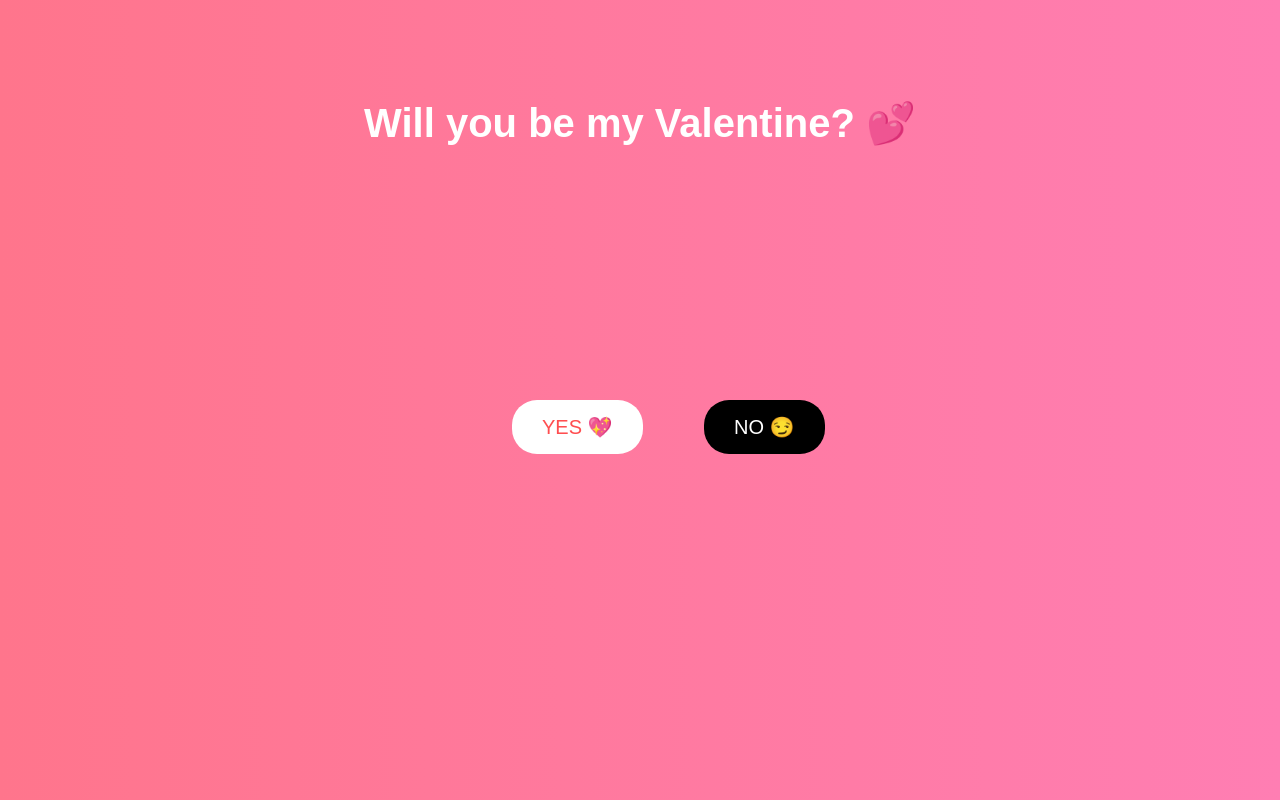
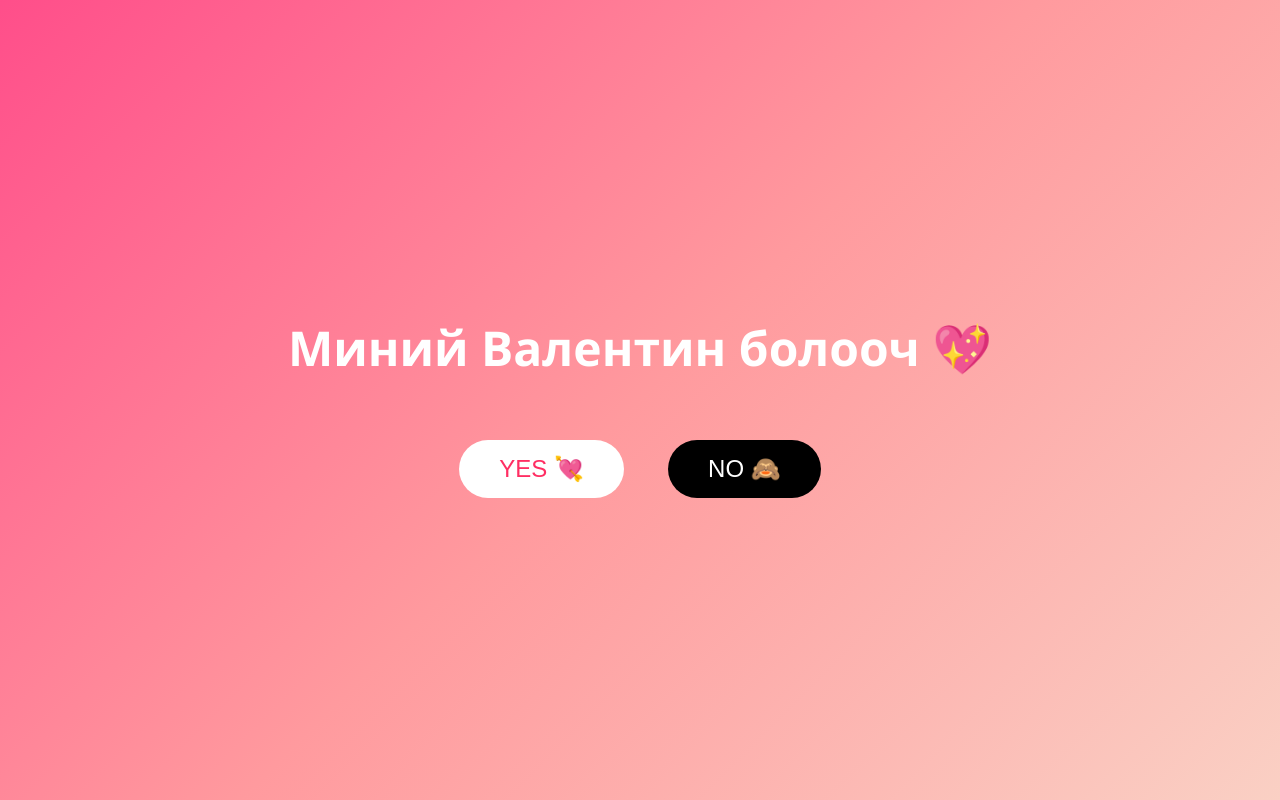
Before and after one commit to batturdawka11-eng/gooodluck2026, a plain HTML site: page index.html in a window 1280 px wide. Drawn offline with Linux system fonts and the light colour scheme.

Commit message:
Add files via upload

```diff
--- a/index.html
+++ b/index.html
@@ -1,92 +1,113 @@
 <!DOCTYPE html>
-<html>
+<html lang="mn">
 <head>
 <meta charset="UTF-8">
-<title>Will You Be My Valentine? 💖</title>
+<meta name="viewport" content="width=device-width, initial-scale=1.0">
+<title>Миний Валентин 💖</title>
 
 <style>
-body {
-    background: linear-gradient(to right, #ff758c, #ff7eb3);
-    text-align: center;
-    font-family: Arial;
-    overflow: hidden;
-    color: white;
+body{
+    margin:0;
+    height:100vh;
+    display:flex;
+    justify-content:center;
+    align-items:center;
+    flex-direction:column;
+    background: linear-gradient(135deg,#ff4e8a,#ff9a9e,#fad0c4);
+    font-family: 'Segoe UI', sans-serif;
+    overflow:hidden;
+    color:white;
+    text-align:center;
 }
 
-h1 {
-    margin-top: 100px;
-    font-size: 40px;
+h1{
+    font-size:3rem;
+    margin-bottom:40px;
+    animation: fadeIn 2s ease-in-out;
 }
 
-button {
-    padding: 15px 30px;
-    font-size: 20px;
-    border: none;
-    border-radius: 25px;
-    cursor: pointer;
-    position: absolute;
+.buttons{
+    position:relative;
 }
 
-#yes {
-    left: 40%;
-    top: 50%;
-    background: white;
-    color: #ff4e50;
+button{
+    padding:15px 40px;
+    font-size:1.5rem;
+    border:none;
+    border-radius:40px;
+    cursor:pointer;
+    margin:20px;
+    transition:0.3s;
 }
 
-#no {
-    left: 55%;
-    top: 50%;
-    background: black;
-    color: white;
+#yes{
+    background:white;
+    color:#ff2e63;
 }
 
-.heart {
-    position: fixed;
-    top: -10px;
-    color: red;
-    font-size: 20px;
-    animation: fall 5s linear infinite;
+#no{
+    background:black;
+    color:white;
 }
 
-@keyframes fall {
-    to {
-        transform: translateY(110vh);
-    }
+@keyframes fadeIn{
+    from{opacity:0; transform:translateY(-20px);}
+    to{opacity:1; transform:translateY(0);}
+}
+
+.heart{
+    position:absolute;
+    color:white;
+    animation:float 6s linear infinite;
+}
+
+@keyframes float{
+    from{transform:translateY(100vh) scale(1);}
+    to{transform:translateY(-10vh) scale(1.5);}
+}
+
+.invite{
+    font-size:2rem;
+    animation: fadeIn 1.5s ease-in-out;
 }
 </style>
 </head>
 
 <body>
 
-<h1>Will you be my Valentine? 💕</h1>
+<h1 id="question">Миний Валентин болооч 💖</h1>
 
-<button id="yes" onclick="love()">YES 💖</button>
-<button id="no" onmouseover="moveNo()">NO 😏</button>
+<div class="buttons">
+    <button id="yes" onclick="accept()">YES 💘</button>
+    <button id="no" onclick="growYes()">NO 🙈</button>
+</div>
 
 <script>
-function moveNo() {
-    let x = Math.random() * window.innerWidth;
-    let y = Math.random() * window.innerHeight;
-    document.getElementById("no").style.left = x + "px";
-    document.getElementById("no").style.top = y + "px";
+let yesSize = 1.5;
+
+function growYes(){
+    yesSize += 0.5;
+    document.getElementById("yes").style.fontSize = yesSize + "rem";
 }
 
-function love() {
-    document.body.innerHTML = "<h1>You are mine forever 💍❤️</h1>";
-    setInterval(createHeart, 200);
+function accept(){
+    document.body.innerHTML = `
+        <h1 class="invite">💌 2.14-нд надтай болзоонд яваач 💐</h1>
+        <p style="font-size:1.5rem;">Чи миний Валентин болсон шүү ❤️</p>
+        <p style="font-size:1.2rem;">Байршил: Surprise 😌<br>Цаг: 19:00</p>
+    `;
+    setInterval(createHeart,200);
 }
 
-function createHeart() {
+function createHeart(){
     let heart = document.createElement("div");
-    heart.classList.add("heart");
-    heart.innerHTML = "❤️";
-    heart.style.left = Math.random() * window.innerWidth + "px";
+    heart.className="heart";
+    heart.innerHTML="💖";
+    heart.style.left=Math.random()*100+"vw";
+    heart.style.fontSize=Math.random()*20+20+"px";
     document.body.appendChild(heart);
 
-    setTimeout(() => {
-        heart.remove();
-    }, 5000);
+    setTimeout(()=>{heart.remove();},6000);
 }
 </script>
 
```
